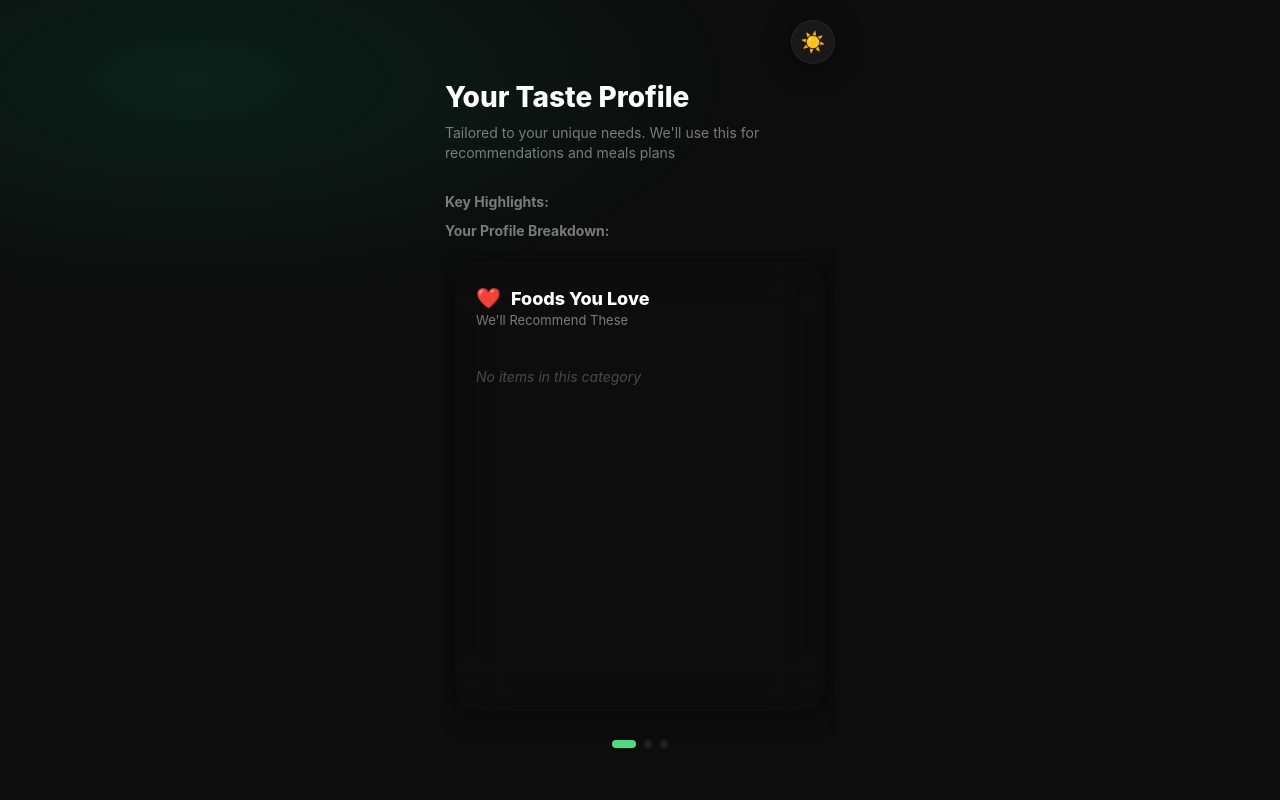
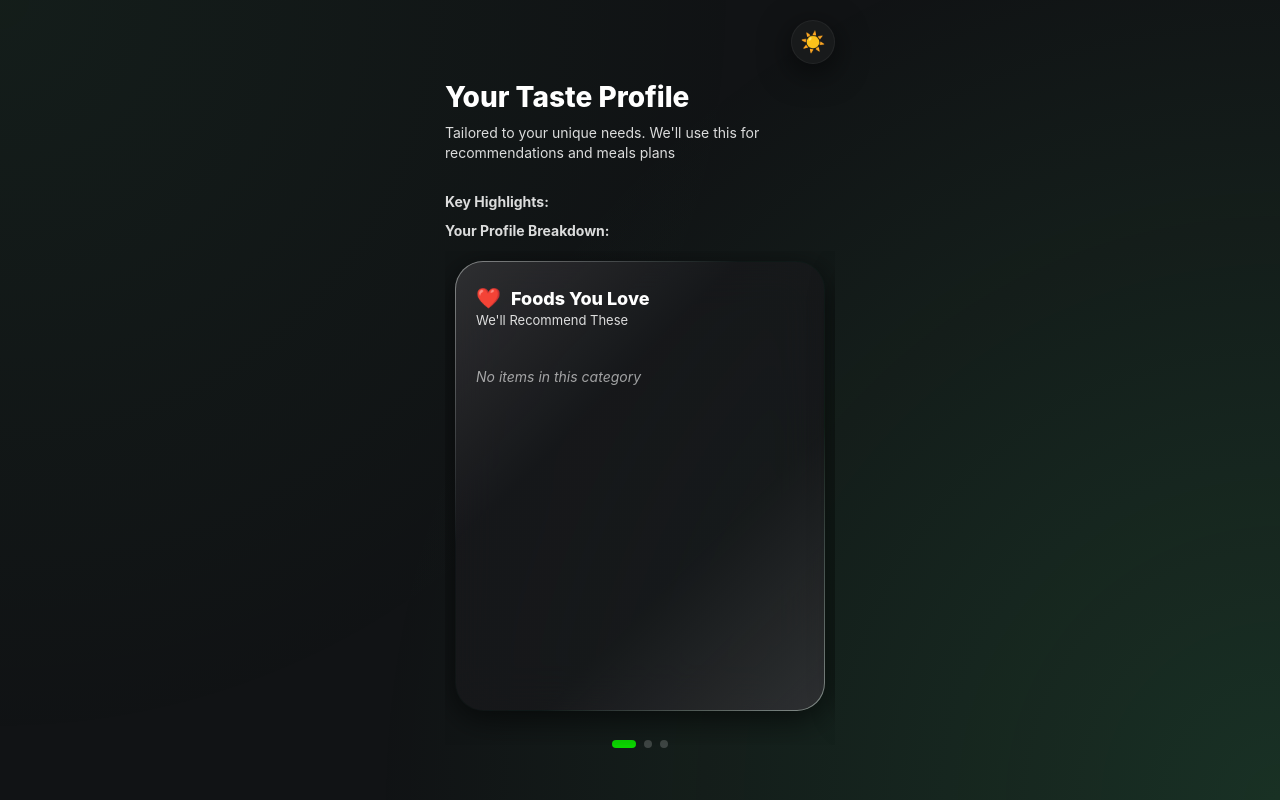
Before and after one commit to vedbhadani/CalorAI, a React (Vite) app: page /results in a window 1280 px wide. Shown: the top 800 px of the page. Built offline with nearby package versions, Linux system fonts and the light colour scheme.

Commit message:
style: refine highlight separators and light mode glass borders

```diff
--- a/src/components/results/HighlightsCard.tsx
+++ b/src/components/results/HighlightsCard.tsx
@@ -9,37 +9,76 @@ export const HighlightsCard = ({ highlights }: { highlights: Highlight[] }) => {
   if (highlights.length === 0) return null;
 
   return (
+    <motion.div
+      initial={{ opacity: 0, y: 10 }}
+      animate={{ opacity: 1, y: 0 }}
+      style={{
+        display: 'flex',
+        flexDirection: 'column',
+        alignItems: 'center',
+        padding: '10px 16px', // Exact padding from spec
+        marginBottom: 24,
+        width: '100%', // Responsive width
+        maxWidth: 408, // Max width from spec
+        borderRadius: 'var(--radius-card)',
+        border: '1px solid transparent',
+        background:
+          'linear-gradient(var(--glass-bg), var(--glass-bg)) padding-box, ' +
+          'var(--glass-border) border-box',
+        backdropFilter: 'blur(24px) saturate(180%)',
+        boxShadow: 'var(--shadow-card)',
+      }}
+    >
       <div style={{
         display: 'flex',
-      gap: 12,
-      overflowX: 'auto',
-      paddingBottom: 8,
-      marginBottom: 20,
-      scrollbarWidth: 'none',
+        alignItems: 'center',
+        justifyContent: 'space-around',
+        width: '100%',
+        gap: 10,
       }}>
         {highlights.map((h, i) => (
-        <motion.div
-          key={h.label}
-          initial={{ opacity: 0, scale: 0.8 }}
-          animate={{ opacity: 1, scale: 1 }}
-          transition={{ delay: i * 0.1 }}
-          style={{
-            minWidth: 120,
-            padding: '20px 16px',
-            background: 'var(--bg-card)',
-            border: '1px solid var(--border-card)',
-            borderRadius: 'var(--radius-card)',
+          <div key={h.label} style={{ display: 'flex', alignItems: 'center', gap: 10, flex: 1 }}>
+            <div style={{
               display: 'flex',
               flexDirection: 'column',
               alignItems: 'center',
               gap: 8,
-            flexShrink: 0,
-          }}
-        >
-          <span style={{ fontSize: 32 }}>{h.emoji}</span>
-          <span style={{ fontSize: 13, fontWeight: 600, color: 'var(--text-primary)', textAlign: 'center' }}>{h.label}</span>
-        </motion.div>
+              flex: 1,
+            }}>
+              <span style={{
+                fontFamily: '-apple-system, BlinkMacSystemFont, "SF Pro", sans-serif',
+                fontSize: 49.91,
+                lineHeight: '64.59px',
+                letterSpacing: '-1.26px'
+              }}>{h.emoji}</span>
+              <span style={{
+                fontSize: 14,
+                fontWeight: 700,
+                color: 'var(--text-primary)',
+                textAlign: 'center',
+                lineHeight: 1.2
+              }}>{h.label}</span>
+            </div>
+            {/* Vertical Divider with exact specs */}
+            {i < highlights.length - 1 && (
+              <div style={{
+                width: 1,
+                height: 21,
+                background: 'rgba(255, 255, 255, 0.5)',
+                opacity: 1,
+                margin: '0 8px',
+                transform: 'rotate(0deg)' // User said angle 90, but we want it vertical
+              }} />
+            )}
+          </div>
         ))}
       </div>
+
+      {/* Subtle Pagination Dots */}
+      <div style={{ display: 'flex', gap: 6, marginTop: 16 }}>
+        <div style={{ width: 6, height: 6, borderRadius: '50%', background: 'var(--text-primary)', opacity: 1 }} />
+        <div style={{ width: 6, height: 6, borderRadius: '50%', background: 'var(--text-primary)', opacity: 0.3 }} />
+      </div>
+    </motion.div>
   );
 };
--- a/src/styles/themes.css
+++ b/src/styles/themes.css
@@ -1,59 +1,71 @@
 /* === DARK THEME — match Figma exactly === */
 [data-theme="dark"] {
-  --bg-page:          #0D0D0D;
-  --bg-card:          #181818;
-  --bg-card-inner:    #1E1E1E;
-  --bg-glow:          radial-gradient(ellipse 60% 40% at 15% 10%, rgba(0,180,120,0.12) 0%, transparent 70%);
+  --bg-page:          #111315;
+  --bg-card:          #181A1B;
+  --bg-card-inner:    #222426;
+  --bg-glow:          radial-gradient(circle at bottom right, rgba(74, 222, 128, 0.15) 0%, transparent 60%),
+                      radial-gradient(circle at top left, rgba(74, 222, 128, 0.05) 0%, transparent 50%);
 
-  --border-card:      rgba(255, 255, 255, 0.06);
+  --border-card:      rgba(255, 255, 255, 0.05);
   --border-divider:   rgba(255, 255, 255, 0.08);
 
   --text-primary:     #FFFFFF;
-  --text-secondary:   rgba(255, 255, 255, 0.45);
-  --text-tertiary:    rgba(255, 255, 255, 0.25);
+  --text-secondary:   rgba(255, 255, 255, 0.85);
+  --text-tertiary:    rgba(255, 255, 255, 0.6);
 
-  --accent-green:     #4ADE80;   /* CTA button, progress bar, Retake */
-  --accent-red:       #EF4444;   /* Dislike button */
+  --accent-green:     #0bd400;   /* CTA button, progress bar, Retake */
+  --accent-red:       #fa0202;   /* Dislike button */
   --accent-blue:      #3B82F6;   /* Checkmarks in results lists */
   --accent-purple:    #818CF8;   /* Superlike badge gradient */
   --accent-gray:      #6B7280;   /* Not Sure button */
 
-  --btn-dislike:      #EF4444;
-  --btn-unsure:       #374151;
-  --btn-superlike:    #4F46E5;
-  --btn-like:         #22C55E;
+  --btn-dislike:      #fa0202;
+  --btn-unsure:       #6B7280;
+  --btn-superlike:    linear-gradient(180deg, #7C66FF 0%, #4FA5FF 100%);
+  --btn-like:         #0bd400;
 
-  --radius-card:      24px;
+  --radius-card:      28px;
   --radius-pill:      100px;
-  --shadow-card:      0 4px 24px rgba(0,0,0,0.5);
+  --shadow-card:      0 8px 32px rgba(0,0,0,0.6);
   --shadow-btn:       0 8px 20px rgba(0,0,0,0.4);
+
+  /* Glassmorphism helpers for dark mode */
+  --glass-bg:         rgba(24, 24, 27, 0.8);
+  --glass-border:     linear-gradient(135deg, rgba(255, 255, 255, 0.5) 0%, transparent 35%, transparent 65%, rgba(255, 255, 255, 0.5) 100%);
 }
 
-/* === LIGHT THEME — "Summer Kitchen" (your own design) === */
+/* === LIGHT THEME — premium glassmorphism === */
 [data-theme="light"] {
-  --bg-page:          #FEFAF4;
-  --bg-card:          #FFFFFF;
-  --bg-card-inner:    #F7F2EC;
-  --bg-glow:          radial-gradient(ellipse 60% 40% at 85% 10%, rgba(251,146,60,0.12) 0%, transparent 70%);
+  --bg-page:          #F8FAFC;
+  --bg-card:          rgba(255, 255, 255, 0.7);
+  --bg-card-inner:    #F1F5F9;
+  --bg-glow:          radial-gradient(circle at bottom right, rgba(75, 216, 131, 0.1) 0%, transparent 60%),
+                      radial-gradient(circle at top left, rgba(0, 145, 255, 0.05) 0%, transparent 50%);
 
-  --border-card:      rgba(0, 0, 0, 0.07);
+  --border-card:      rgba(0, 0, 0, 0.08);
   --border-divider:   rgba(0, 0, 0, 0.06);
 
-  --text-primary:     #1C1410;
-  --text-secondary:   rgba(28, 20, 16, 0.5);
-  --text-tertiary:    rgba(28, 20, 16, 0.3);
+  --text-primary:     #0F172A;
+  --text-secondary:   rgba(15, 23, 42, 0.7);
+  --text-tertiary:    rgba(15, 23, 42, 0.4);
 
-  --accent-green:     #16A34A;
-  --accent-red:       #DC2626;
-  --accent-blue:      #2563EB;
-  --accent-purple:    #7C3AED;
-  --accent-gray:      #9CA3AF;
+  --accent-green:     #0bd400;   /* Matching dark mode vibrancy */
+  --accent-red:       #fa0202;
+  --accent-blue:      #0091FF;
+  --accent-purple:    #818CF8;
+  --accent-gray:      #94A3B8;
 
-  --btn-dislike:      #EF4444;
-  --btn-unsure:       #D1D5DB;
-  --btn-superlike:    #6366F1;
-  --btn-like:         #22C55E;
+  --btn-dislike:      #fa0202;
+  --btn-unsure:       #94A3B8;
+  --btn-superlike:    linear-gradient(180deg, #7C66FF 0%, #4FA5FF 100%);
+  --btn-like:         #0bd400;
 
-  --shadow-card:      0 4px 24px rgba(180, 120, 60, 0.12);
-  --shadow-btn:       0 8px 20px rgba(0,0,0,0.15);
+  --radius-card:      28px;
+  --radius-pill:      100px;
+  --shadow-card:      0 10px 40px rgba(0, 0, 0, 0.06);
+  --shadow-btn:       0 8px 20px rgba(0, 0, 0, 0.08);
+
+  /* Glassmorphism helpers for light mode — darker border for visibility */
+  --glass-bg:         rgba(255, 255, 255, 0.85);
+  --glass-border:     linear-gradient(135deg, rgba(0, 0, 0, 0.15) 0%, transparent 35%, transparent 65%, rgba(0, 0, 0, 0.15) 100%);
 }
```
Lines whose indentation alone changed are shown as unchanged.
